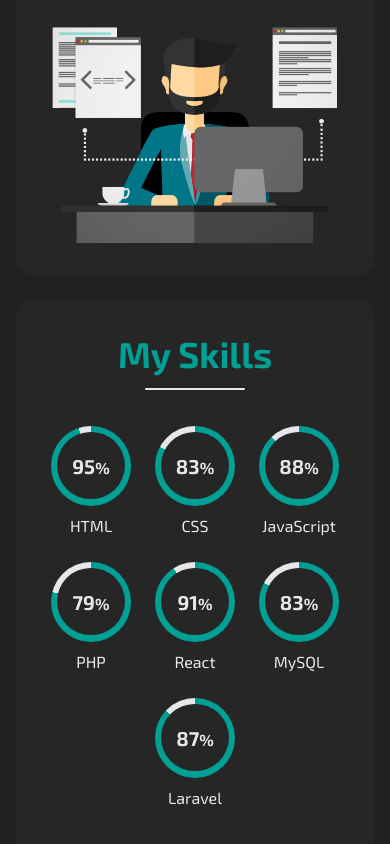
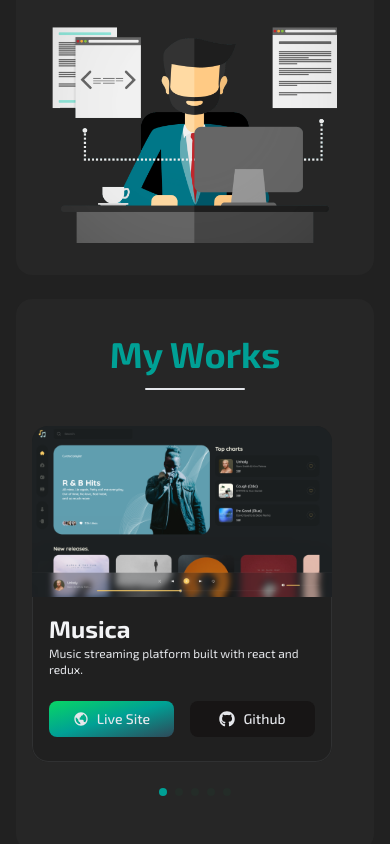
Before and after one commit to taiwo-adewale/portfolio, a React (Vite) app: page / in a window 390 px wide. Shown: the part 1128-1972 px from the top of the page. Built offline with nearby package versions, Linux system fonts and the light colour scheme.

Commit message:
got rid of skills section, added closing animation for the mobile menu and made the site unscrollable when the mobile menu is active

```diff
--- a/src/App.jsx
+++ b/src/App.jsx
@@ -1,14 +1,6 @@
 import React from "react";
 
-import {
-  Navbar,
-  Hero,
-  About,
-  Skills,
-  Works,
-  Contact,
-  Footer,
-} from "./components";
+import { Navbar, Hero, About, Works, Contact, Footer } from "./components";
 
 function App() {
   return (
@@ -16,7 +8,6 @@ function App() {
       <Navbar />
       <Hero />
       <About />
-      <Skills />
       <Works />
       <Contact />
       <Footer />
--- a/src/components/Navbar.jsx
+++ b/src/components/Navbar.jsx
@@ -7,6 +7,12 @@ import { SectionWrap } from "../wrapper";
 
 const Navbar = () => {
   const [isMobileNavActive, setIsMobileNavActive] = useState(false);
+
+  if (isMobileNavActive) {
+    document.querySelector("body").classList.add("overflow-hidden");
+  } else {
+    document.querySelector("body").classList.remove("overflow-hidden");
+  }
 
   return (
     <>
@@ -37,9 +43,14 @@ const Navbar = () => {
         <HiMenuAlt4 className="w-[70%] h-[70%] text-white" />
       </div>
 
-      {isMobileNavActive && (
-        <div className="nav-mobile fixed top-0 h-screen sm280:w-full w-[280px] p-8 shadow-sm shadow-stone-600 bg-main-bg z-[30] md:hidden">
-          <div className="flex flex-col h-full gap-y-8 overflow-y-auto">
+      <div
+        className={`-left-full fixed top-0 h-screen sm280:w-full w-[280px] p-8 shadow-sm shadow-stone-600 bg-main-bg z-[30] md:hidden ${
+          isMobileNavActive
+            ? "nav-mobile-entry-animation"
+            : "nav-mobile-exit-animation"
+        }`}
+      >
+        <div className="flex flex-col h-full space-y-8 overflow-y-auto">
           <div
             onClick={() => setIsMobileNavActive(false)}
             className="px-2 py-1 cursor-pointer w-fit self-end"
@@ -59,7 +70,6 @@ const Navbar = () => {
           ))}
         </div>
       </div>
-      )}
     </>
   );
 };
--- a/src/components/Skills.jsx
+++ /dev/null
@@ -1,29 +0,0 @@
-import React, { useRef, useEffect, useState } from "react";
-
-import { SectionWrap } from "../wrapper";
-import SkillsProgress from "./SkillsProgress";
-import { skills } from "../data";
-
-const Skills = () => {
-  return (
-    <>
-      <div className="flex flex-col gap-y-12 pt-4 pb-8 w-full items-center">
-        <h3 className="section-header text-center w-fit text-primary font-bold text-4xl">
-          My Skills
-        </h3>
-
-        <div className="flex flex-wrap gap-6 items-center justify-center">
-          {skills.map((skill) => (
-            <SkillsProgress
-              key={skill.name}
-              endValue={skill.progress}
-              name={skill.name}
-            />
-          ))}
-        </div>
-      </div>
-    </>
-  );
-};
-
-export default SectionWrap(Skills, "skills");
--- a/src/components/SkillsProgress.jsx
+++ /dev/null
@@ -1,61 +0,0 @@
-import React, { useEffect, useState, useRef } from "react";
-
-const SkillsProgress = ({ endValue, name }) => {
-  const [progressValue, setProgressValue] = useState(0);
-  const scrollRef = useRef();
-
-  useEffect(() => {
-    const observer = new IntersectionObserver((entries) => {
-      const [entry] = entries;
-
-      if (entry.isIntersecting) {
-        handleProgress();
-        observer.unobserve(scrollRef.current);
-      }
-    }, {});
-
-    if (scrollRef.current) observer.observe(scrollRef.current);
-
-    return () => {
-      if (scrollRef.current) observer.unobserve(scrollRef.current);
-    };
-  }, []);
-
-  const handleProgress = () => {
-    let progressVal = 0;
-
-    let progress = setInterval(() => {
-      progressVal++;
-
-      if (progressVal === endValue) {
-        clearInterval(progress);
-      }
-
-      setProgressValue(progressVal);
-    }, 15);
-  };
-
-  return (
-    <div ref={scrollRef} className="flex flex-col items-center gap-y-2">
-      <div
-        className="circular-progress relative w-20 h-20 sm:w-28 sm:h-28 lg:w-24 lg:h-24 xl:w-32 xl:h-32 rounded-full flex justify-center items-center"
-        style={{
-          background: `conic-gradient( rgb(0,160,149) ${
-            progressValue * 3.6
-          }deg, rgb(229,231,235) ${progressValue * 3.6}deg)`,
-        }}
-      >
-        <div className="relative font-bold">
-          <span className="text-xl sm:text-2xl xl:text-3xl">
-            {progressValue}
-          </span>
-          <span className="text-md sm:text-lg xl:text-2xl">%</span>
-        </div>
-      </div>
-
-      <h4>{name}</h4>
-    </div>
-  );
-};
-
-export default SkillsProgress;
--- a/src/components/index.js
+++ b/src/components/index.js
@@ -1,7 +1,6 @@
 export { default as Navbar } from "./Navbar";
 export { default as Hero } from "./Hero";
 export { default as About } from "./About";
-export { default as Skills } from "./Skills";
 export { default as Works } from "./Works";
 export { default as Contact } from "./Contact";
 export { default as Footer } from "./Footer";
--- a/src/data.js
+++ b/src/data.js
@@ -37,34 +37,3 @@ export const works = [
     github: "https://github.com/taiwo-adewale/liberty-nft-market",
   },
 ];
-
-export const skills = [
-  {
-    name: "HTML",
-    progress: 95,
-  },
-  {
-    name: "CSS",
-    progress: 83,
-  },
-  {
-    name: "JavaScript",
-    progress: 88,
-  },
-  {
-    name: "PHP",
-    progress: 79,
-  },
-  {
-    name: "React",
-    progress: 91,
-  },
-  {
-    name: "MySQL",
-    progress: 83,
-  },
-  {
-    name: "Laravel",
-    progress: 87,
-  },
-];
--- a/src/index.css
+++ b/src/index.css
@@ -36,16 +36,29 @@ body {
   word-break: break-word;
 }
 
-.nav-mobile {
-  animation: animateNavMobile 0.3s ease-in-out forwards;
+.nav-mobile-entry-animation {
+  animation: animateNavMobileEntry 0.3s ease-in-out forwards;
 }
 
-@keyframes animateNavMobile {
+.nav-mobile-exit-animation {
+  animation: animateNavMobileExit 0.3s ease-in-out forwards;
+}
+
+@keyframes animateNavMobileEntry {
   0% {
     left: -100%;
   }
   100% {
     left: 0;
+  }
+}
+
+@keyframes animateNavMobileExit {
+  0% {
+    left: 0;
+  }
+  100% {
+    left: -100%;
   }
 }
 
```
Lines whose indentation alone changed are shown as unchanged.
